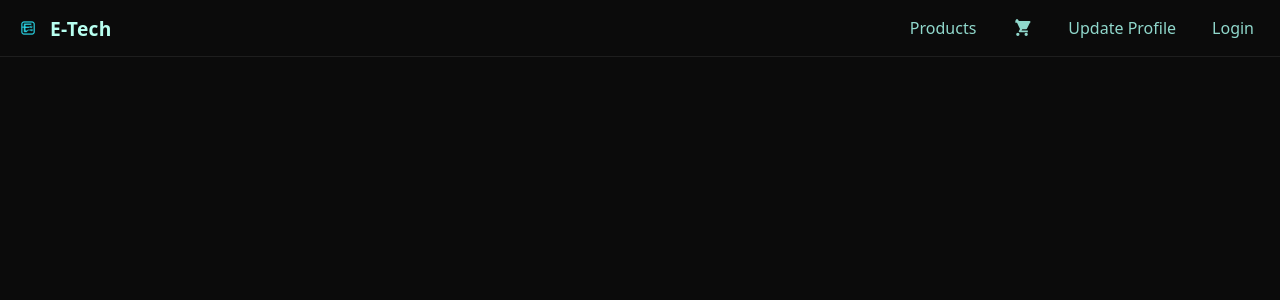
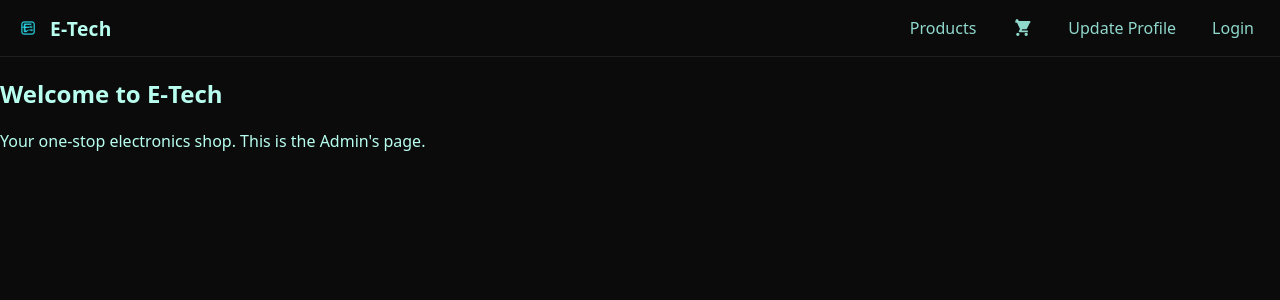
Before and after one commit to BasharShoumali/eTech, a React (Vite) app in the folder client/: page /admin/home in a window 1280 px wide. Shown: the top 300 px of the page. Built offline with nearby package versions, Linux system fonts and the light colour scheme; no server answers.

Commit message:
start to do the admins page

```diff
--- a/client/src/App.jsx
+++ b/client/src/App.jsx
@@ -2,13 +2,16 @@ import React from "react";
 import Navbar from "./components/navbar/Navbar";
 import { Routes, Route } from "react-router-dom";
 import UpdateProfile from "./pages/updateProfile/UpdateProfile";
-
+import Home from "./pages/home/Home";
+import AdminsPage from "./pages/admin/AdminsPage";
 export default function App() {
   return (
     <>
       <Navbar />
       <main>
         <Routes>
+          <Route path="/" element={<Home />} />
+          <Route path="/admin/home" element={<AdminsPage />} />
           <Route path="/account/update" element={<UpdateProfile />} />
         </Routes>
       </main>
--- /dev/null
+++ b/client/src/pages/admin/AdminsPage.jsx
@@ -0,0 +1,10 @@
+export default function AdminsPage() {
+  return (
+    <section>
+      <h1 className="text-2xl font-semibold mb-2">Welcome to E‑Tech</h1>
+      <p className="opacity-80">
+        Your one‑stop electronics shop. This is the Admin's page.
+      </p>
+    </section>
+  );
+}
```
Also changed, not shown: client/src/pages/admin/AdminsPage.css (added), client/src/pages/home/Home.jsx (renamed from client/src/pages/Home.jsx).
